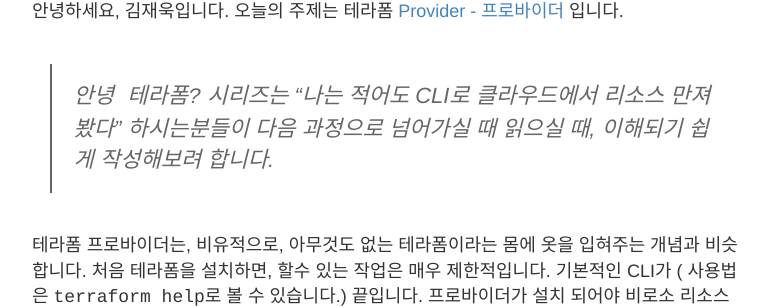
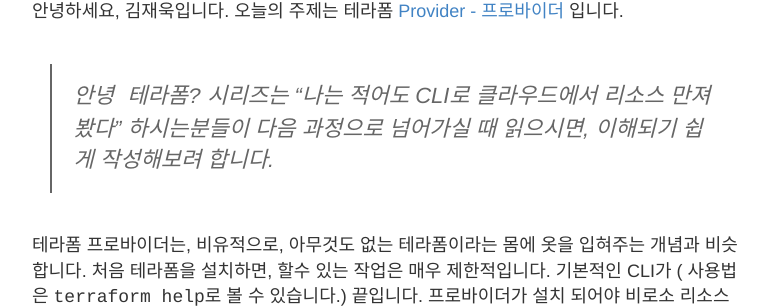
Before and after one commit to iamjaekim/iamjaekim.github.io, a Jekyll site: the page built from _posts/2020-11-27-terraform-pt2.md, in a window 1280 px wide and 900 px high. Shown: the part 308-616 px from the top of the window, without its empty margins (248-1030 px from the left). Built offline with Jekyll 4.4.1, drawn with Linux system fonts in a browser that asks for light colours.

Commit message:
typo fix

```diff
--- a/_posts/2020-11-27-terraform-pt2.md
+++ b/_posts/2020-11-27-terraform-pt2.md
@@ -8,7 +8,7 @@
 
 안녕하세요, 김재욱입니다. 오늘의 주제는 테라폼 [Provider - 프로바이더](https://www.terraform.io/docs/providers/index.html) 입니다.
 
-> `안녕 테라폼?` 시리즈는 "나는 적어도 CLI로 클라우드에서 리소스 만져봤다" 하시는분들이 다음 과정으로 넘어가실 때 읽으실 때, 이해되기 쉽게 작성해보려 합니다.
+> `안녕 테라폼?` 시리즈는 "나는 적어도 CLI로 클라우드에서 리소스 만져봤다" 하시는분들이 다음 과정으로 넘어가실 때 읽으시면, 이해되기 쉽게 작성해보려 합니다.
 
 테라폼 프로바이더는, 비유적으로, 아무것도 없는 `테라폼`이라는 몸에 옷을 입혀주는 개념과 비슷합니다.
 처음 테라폼을 설치하면, 할수 있는 작업은 매우 제한적입니다. 기본적인 CLI가 ( 사용법은 `terraform help`로 볼 수 있습니다.) 끝입니다. 프로바이더가 설치 되어야 비로소 리소스 API와 통신을 하며 맞춤형 리소스를 만들수 있게 됩니다.
```
Also changed, not shown: _posts/2020-11-22-terraform-pt1.md (+1 -1 lines), _posts/2020-11-29-terraform-pt3.md (+1 -1 lines).
